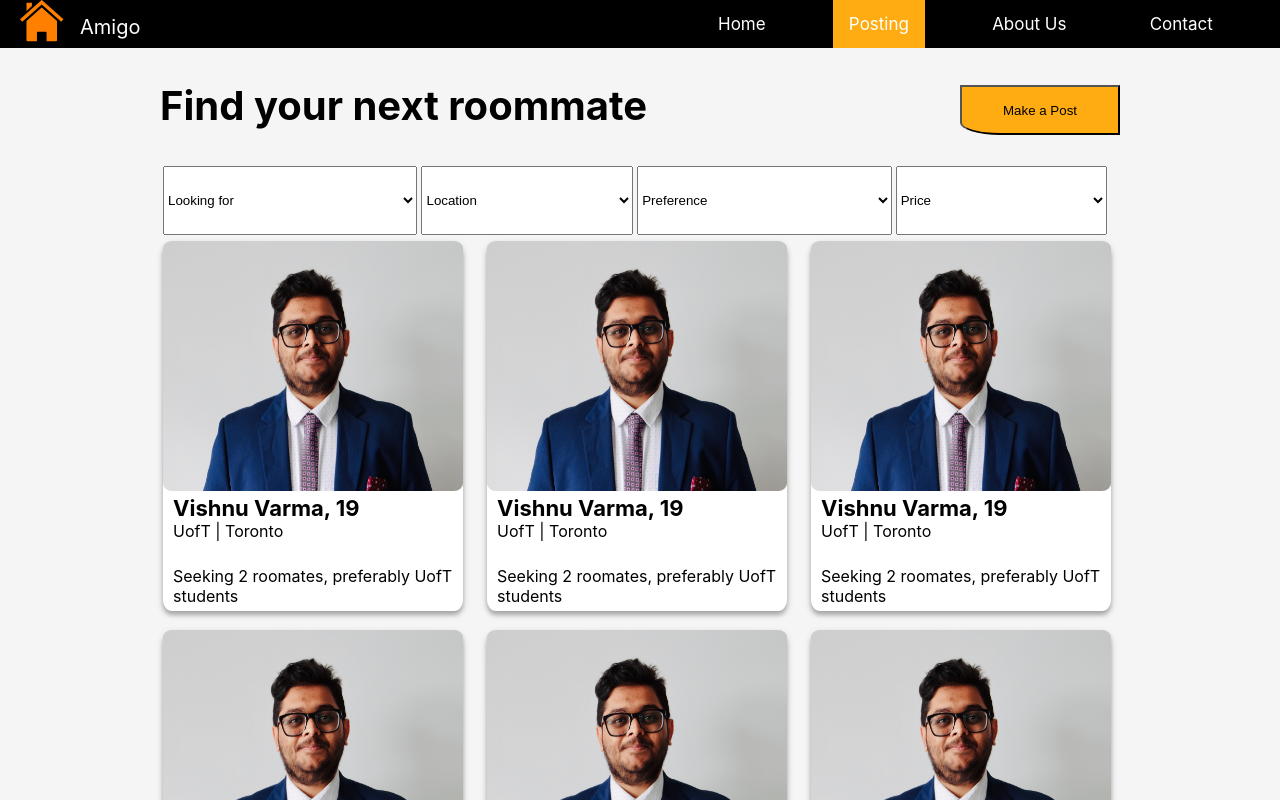
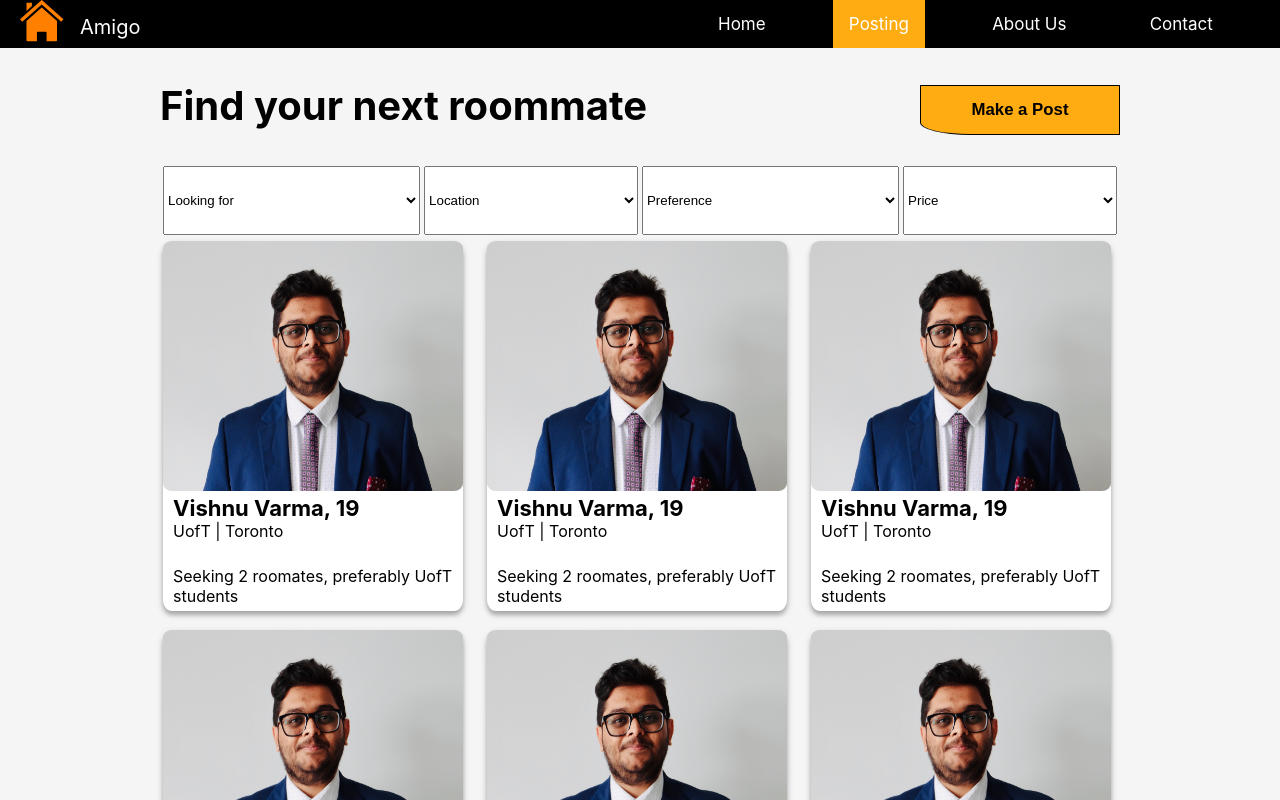
Before and after one commit to zohaibxrehman/Amigo, a React (Create React App) app in the folder amigo/: page /finder in a window 1280 px wide. Shown: the top 800 px of the page. Built offline with nearby package versions, Linux system fonts and the light colour scheme.

Commit message:
Adjust post button size

```diff
--- a/amigo/src/App.css
+++ b/amigo/src/App.css
@@ -1,4 +1,8 @@
 .amigo {
+    background-color: #f5f5f5;
+}
+
+body {
     background-color: #f5f5f5;
 }
 
--- a/amigo/src/components/finderPageComponents/Filter/Filter.css
+++ b/amigo/src/components/finderPageComponents/Filter/Filter.css
@@ -6,16 +6,19 @@
 .postButton {
     background-color: #ffac12;
     height: 50px;
-    width: 160px;
+    width: 200px;
     margin-top: 37px;
     margin-left: 70px;
     float: right;
     border-radius: 0 0 0 25%;
+    font-weight: bold;
+    font-size: 1.05rem;
+    border: 1px solid black;
 }
 
 .filter {
     height: 75px;
-    width: 99%;
+    width: 100%;
     /* background-color: white; */
 }
 
```
